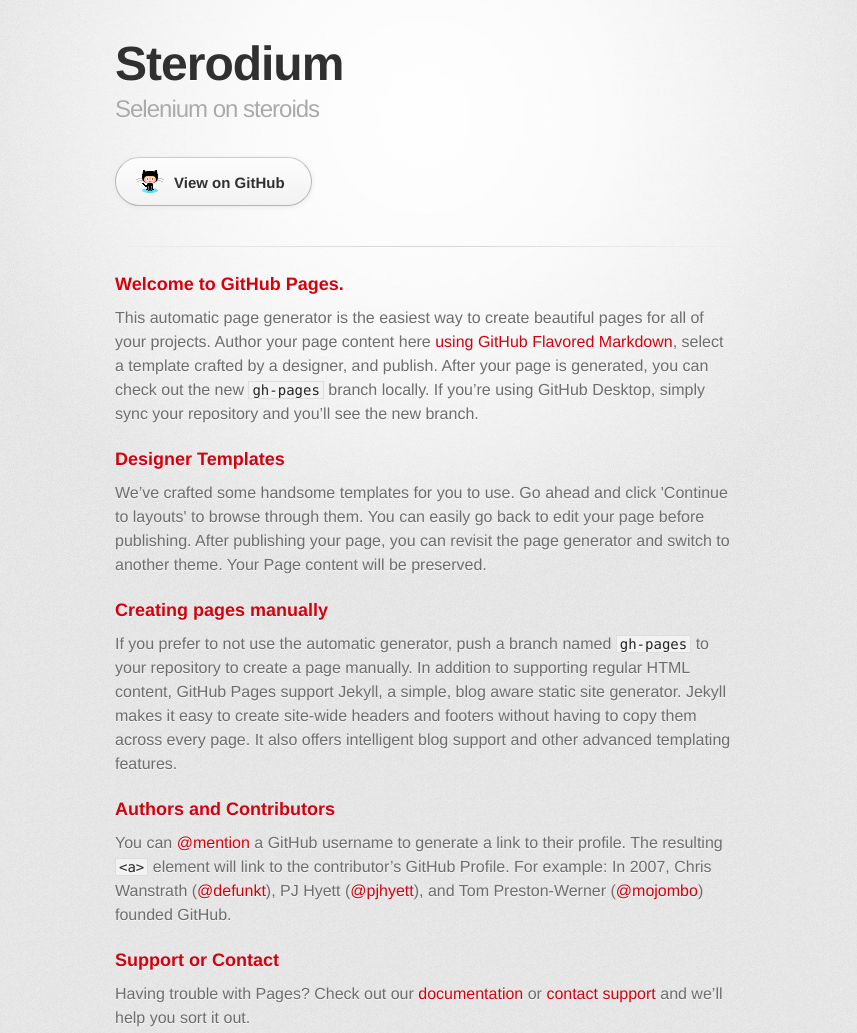
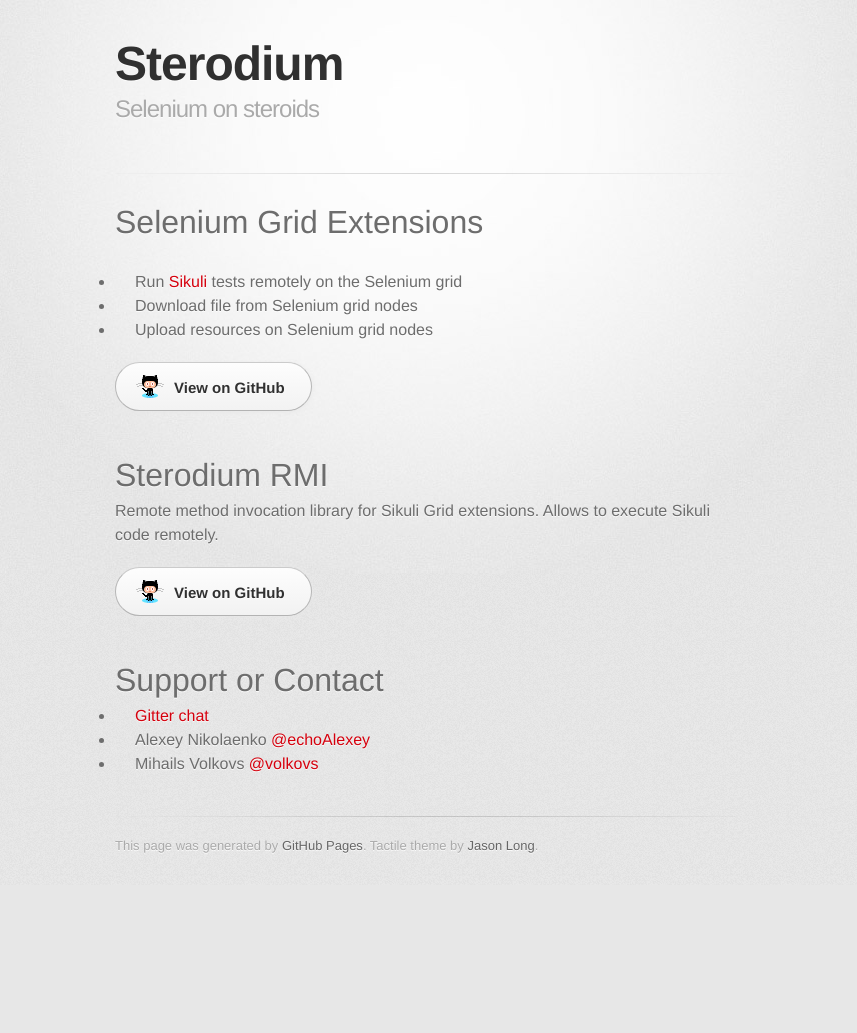
Before and after one commit to sterodium/sterodium.github.io, a plain HTML site: page index.html in a window 1280 px wide. Shown: the top 1033 px of the page, without its empty margins (215-1072 px from the left). After the commit the page ends 885 px from the top, so only its background shows below. Drawn offline with Linux system fonts and the light colour scheme; a web font is replaced by a local one.

Commit message:
Modify default content

```diff
--- a/index.html
+++ b/index.html
@@ -19,44 +19,53 @@
 
         <header>
             <h1>Sterodium</h1>
+
             <h2>Selenium on steroids</h2>
         </header>
 
-        <section id="downloads" class="clearfix">
-          <a href="https://github.com/sterodium" id="view-on-github" class="button"><span>View on GitHub</span></a>
-        </section>
 
         <hr>
 
         <section id="main_content">
-          <h3>
-<a id="welcome-to-github-pages" class="anchor" href="#welcome-to-github-pages" aria-hidden="true"><span class="octicon octicon-link"></span></a>Welcome to GitHub Pages.</h3>
+            <h1>
+                <a id="selenium-grid-extensions" class="anchor" href="#selenium-grid-extensions" aria-hidden="true"><span
+                        class="octicon octicon-link"></span></a>Selenium Grid Extensions</h1>
+            </br>
+            <ul>
+                <li>Run <a href="http://www.sikuli.org/">Sikuli</a> tests remotely on the Selenium grid</li>
+                <li>Download file from Selenium grid nodes</li>
+                <li>Upload resources on Selenium grid nodes</li>
+            </ul>
 
-<p>This automatic page generator is the easiest way to create beautiful pages for all of your projects. Author your page content here <a href="https://guides.github.com/features/mastering-markdown/">using GitHub Flavored Markdown</a>, select a template crafted by a designer, and publish. After your page is generated, you can check out the new <code>gh-pages</code> branch locally. If you’re using GitHub Desktop, simply sync your repository and you’ll see the new branch.</p>
+            <section class="downloads clearfix">
+                <a href="https://github.com/sterodium/selenium-grid-extensions" class="octocat button"><span>View on GitHub</span></a>
+            </section>
 
-<h3>
-<a id="designer-templates" class="anchor" href="#designer-templates" aria-hidden="true"><span class="octicon octicon-link"></span></a>Designer Templates</h3>
+            <h1>
+                <a id="sterodium-rmi" class="anchor" href="#sterodium-rmi" aria-hidden="true"><span
+                        class="octicon octicon-link"></span></a>Sterodium RMI</h1>
 
-<p>We’ve crafted some handsome templates for you to use. Go ahead and click 'Continue to layouts' to browse through them. You can easily go back to edit your page before publishing. After publishing your page, you can revisit the page generator and switch to another theme. Your Page content will be preserved.</p>
+            <p>Remote method invocation library for Sikuli Grid extensions. Allows to execute Sikuli code remotely.</p>
 
-<h3>
-<a id="creating-pages-manually" class="anchor" href="#creating-pages-manually" aria-hidden="true"><span class="octicon octicon-link"></span></a>Creating pages manually</h3>
+            <section class="downloads clearfix">
+                <a href="https://github.com/sterodium/sterodium-rmi" class="octocat button"><span>View on GitHub</span></a>
+            </section>
 
-<p>If you prefer to not use the automatic generator, push a branch named <code>gh-pages</code> to your repository to create a page manually. In addition to supporting regular HTML content, GitHub Pages support Jekyll, a simple, blog aware static site generator. Jekyll makes it easy to create site-wide headers and footers without having to copy them across every page. It also offers intelligent blog support and other advanced templating features.</p>
+            <h1>
+                <a id="support-and-authors" class="anchor" href="#support-and-authors" aria-hidden="true"><span
+                        class="octicon octicon-link"></span></a>Support or Contact</h1>
 
-<h3>
-<a id="authors-and-contributors" class="anchor" href="#authors-and-contributors" aria-hidden="true"><span class="octicon octicon-link"></span></a>Authors and Contributors</h3>
+            <ul>
+                <li><a href="https://gitter.im/sterodium/selenium-grid-extensions">Gitter chat</a></li>
+                <li>Alexey Nikolaenko <a href="https://github.com/echoAlexey" class="user-mention">@echoAlexey</a></li>
+                <li>Mihails Volkovs <a href="https://github.com/volkovs" class="user-mention">@volkovs</a></li>
+            </ul>
 
-<p>You can <a href="https://github.com/blog/821" class="user-mention">@mention</a> a GitHub username to generate a link to their profile. The resulting <code>&lt;a&gt;</code> element will link to the contributor’s GitHub Profile. For example: In 2007, Chris Wanstrath (<a href="https://github.com/defunkt" class="user-mention">@defunkt</a>), PJ Hyett (<a href="https://github.com/pjhyett" class="user-mention">@pjhyett</a>), and Tom Preston-Werner (<a href="https://github.com/mojombo" class="user-mention">@mojombo</a>) founded GitHub.</p>
-
-<h3>
-<a id="support-or-contact" class="anchor" href="#support-or-contact" aria-hidden="true"><span class="octicon octicon-link"></span></a>Support or Contact</h3>
-
-<p>Having trouble with Pages? Check out our <a href="https://help.github.com/pages">documentation</a> or <a href="https://github.com/contact">contact support</a> and we’ll help you sort it out.</p>
         </section>
 
         <footer>
-          This page was generated by <a href="https://pages.github.com">GitHub Pages</a>. Tactile theme by <a href="https://twitter.com/jasonlong">Jason Long</a>.
+            This page was generated by <a href="https://pages.github.com">GitHub Pages</a>. Tactile theme by <a
+                href="https://twitter.com/jasonlong">Jason Long</a>.
         </footer>
 
 
--- a/javascripts/main.js
+++ /dev/null
@@ -1 +0,0 @@
-console.log('This would be the main JS file.');
--- a/stylesheets/stylesheet.css
+++ b/stylesheets/stylesheet.css
@@ -98,7 +98,7 @@
   max-width: 100%;
 }
 
-#downloads {
+.downloads {
   margin-bottom: 40px;
 }
 
@@ -158,7 +158,7 @@
 #download-tar-gz span {
   background: transparent url(../images/tar-gz-icon.png) 12px 50% no-repeat;
 }
-#view-on-github span {
+.octocat span {
   background: transparent url(../images/octocat-icon.png) 12px 50% no-repeat;
 }
 #view-on-github {
```
Also changed, not shown: params.json (+7 -1 lines). Lines whose indentation alone changed are shown as unchanged.
